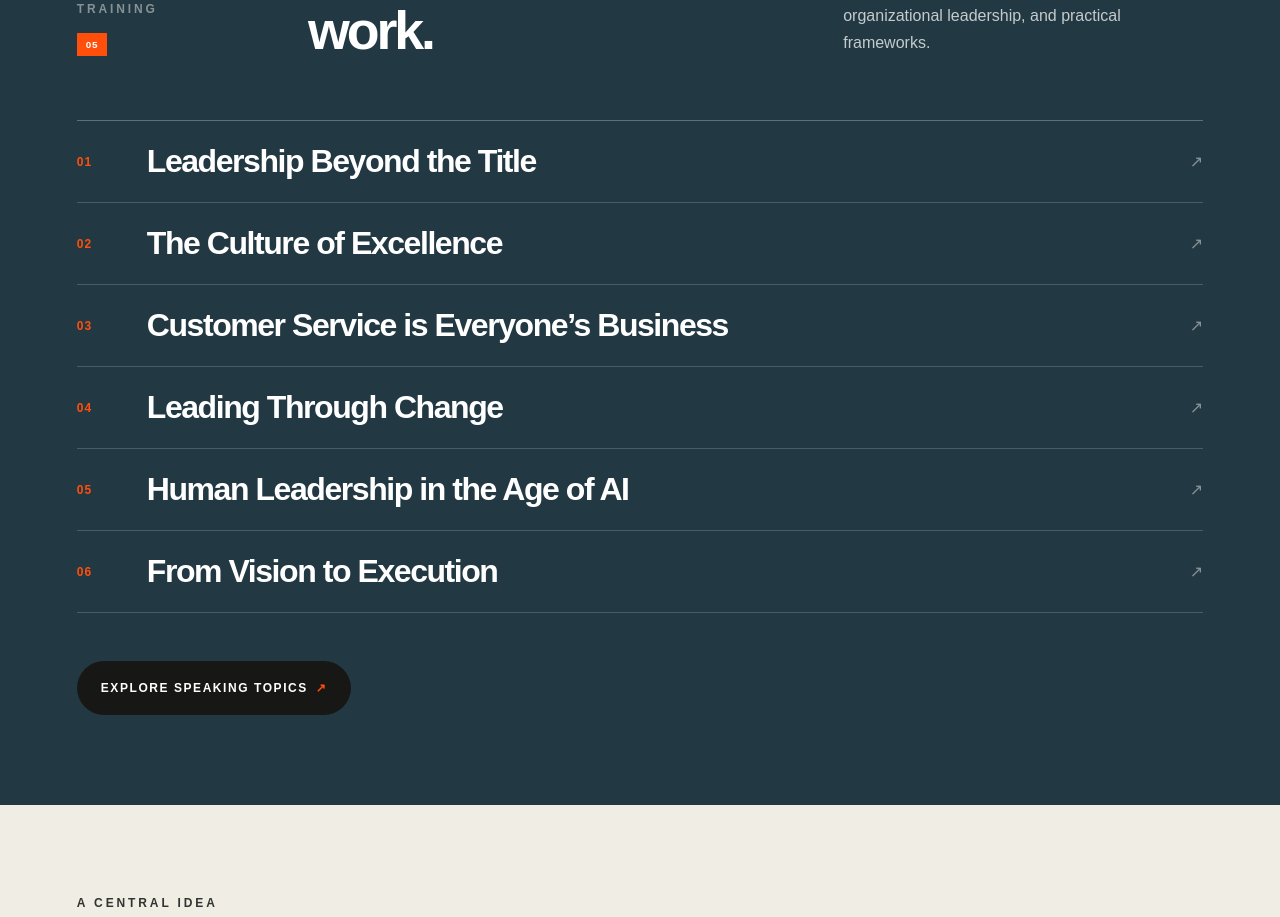
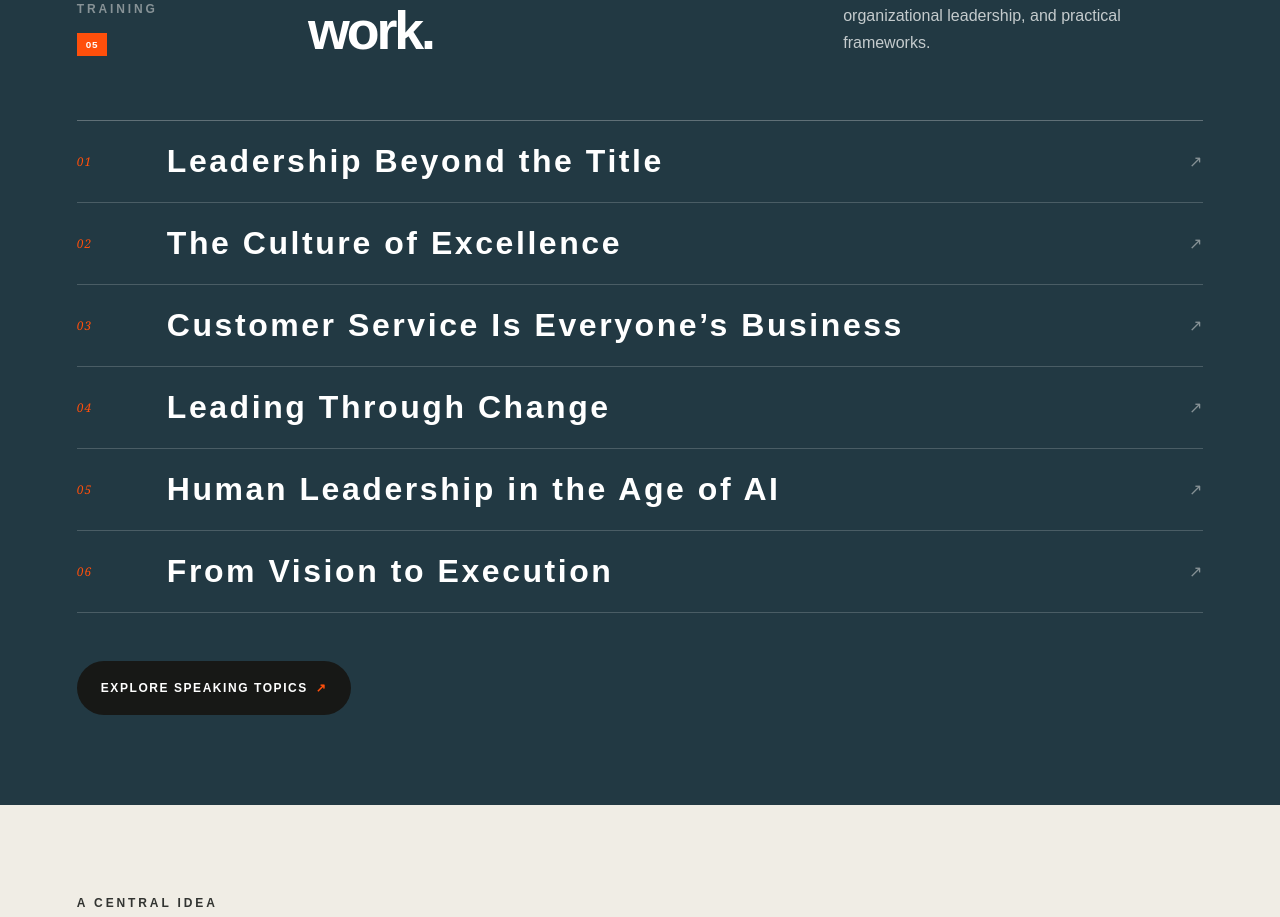
Before and after one commit to arete-leadership-consulting/arete-website, a Next.js app: page / in a window 1280 px wide. Shown: the part 4840-5757 px from the top of the page. Built offline with nearby package versions, Linux system fonts and the light colour scheme; no server answers.

Commit message:
Add speaking topic overview popups

```diff
--- a/src/app/globals.css
+++ b/src/app/globals.css
@@ -97,10 +97,43 @@ h1 em,h2 em { color:var(--orange); font-weight:400; }
 .speaking { color:white; background:var(--blue); }
 .speaking .section-heading>p { color:rgba(255,255,255,.64); }
 .talk-list { list-style:none; padding:0; margin:0 0 48px; border-top:1px solid rgba(255,255,255,.28); }
-.talk-list li { display:grid; grid-template-columns:70px 1fr auto; align-items:center; padding:22px 0; border-bottom:1px solid rgba(255,255,255,.18); }
-.talk-list span { color:var(--orange); font:italic .75rem Georgia,serif; }
-.talk-list p { font:400 clamp(1.3rem,2.5vw,2.4rem) Georgia,serif; margin:0; }
-.talk-list b { color:rgba(255,255,255,.4); font-weight:400; }
+.talk-list li { border-bottom:1px solid rgba(255,255,255,.18); }
+.talk-trigger { width:100%; display:grid; grid-template-columns:70px 1fr auto; align-items:center; gap:20px; padding:22px 0; border:0; color:inherit; background:transparent; text-align:left; cursor:pointer; }
+.talk-trigger>span:first-child { color:var(--orange); font:italic .75rem Georgia,serif; }
+.talk-title { font:400 clamp(1.3rem,2.5vw,2.4rem) Georgia,serif; }
+.talk-action { display:flex; align-items:center; gap:14px; color:rgba(255,255,255,.48); font-size:.61rem; font-weight:700; letter-spacing:.14em; text-transform:uppercase; }
+.talk-action b { color:var(--orange); font-size:1rem; font-weight:400; transition:transform .2s ease; }
+.talk-action>span { opacity:0; transform:translateX(8px); transition:opacity .2s ease,transform .2s ease; }
+.talk-trigger:hover .talk-action>span,.talk-trigger:focus-visible .talk-action>span { opacity:1; transform:none; }
+.talk-trigger:hover .talk-action b,.talk-trigger:focus-visible .talk-action b { transform:translate(3px,-3px); }
+
+.topic-modal { position:fixed; z-index:100; inset:0; display:grid; place-items:center; padding:24px; background:rgba(8,15,18,.78); backdrop-filter:blur(10px); animation:topic-fade-in .2s ease-out; }
+.topic-modal-card { position:relative; width:min(820px,100%); max-height:min(760px,calc(100vh - 48px)); overflow-y:auto; padding:clamp(28px,5vw,64px); color:var(--ink); background:var(--paper-bright); box-shadow:0 32px 100px rgba(0,0,0,.35); animation:topic-card-in .3s cubic-bezier(.2,.8,.2,1); }
+.topic-modal-accent { position:absolute; inset:0 auto 0 0; width:7px; background:var(--orange); }
+.topic-modal-topline { display:flex; align-items:center; justify-content:space-between; gap:24px; padding-bottom:24px; border-bottom:1px solid var(--line); }
+.topic-modal-topline p { margin:0; color:#6a6a65; font-size:.63rem; font-weight:750; letter-spacing:.18em; text-transform:uppercase; }
+.topic-modal-topline p span { margin-left:10px; color:var(--orange); }
+.topic-modal-close { display:flex; align-items:center; gap:10px; padding:0; border:0; color:#6a6a65; background:transparent; cursor:pointer; font-size:.63rem; font-weight:750; letter-spacing:.14em; text-transform:uppercase; }
+.topic-modal-close span { display:grid; place-items:center; width:30px; height:30px; border:1px solid var(--line); border-radius:50%; color:var(--ink); font-size:1.25rem; font-weight:400; line-height:1; }
+.topic-modal-card h3 { max-width:670px; margin:34px 0 24px; font-size:clamp(2.25rem,5.2vw,4.8rem); line-height:.96; letter-spacing:-.065em; }
+.topic-modal-overview { max-width:720px; margin:0; color:#4e514e; font-size:clamp(1.05rem,1.7vw,1.28rem); line-height:1.65; }
+.topic-modal-details { display:grid; grid-template-columns:1.25fr .75fr; gap:clamp(28px,5vw,58px); margin:42px 0; padding:30px 0; border-block:1px solid var(--line); }
+.topic-modal-details span { display:block; margin-bottom:12px; color:var(--orange); font-size:.62rem; font-weight:750; letter-spacing:.15em; text-transform:uppercase; }
+.topic-modal-details p { margin:0; color:#595b58; font-size:.83rem; line-height:1.65; }
+.topic-modal-actions { display:flex; align-items:center; flex-wrap:wrap; gap:24px; }
+.topic-modal-actions .button-primary { background:var(--orange); }
+.topic-modal-actions .button-primary span { color:white; }
+.topic-modal-more { padding-bottom:6px; border-bottom:1px solid var(--ink); font-size:.65rem; font-weight:750; letter-spacing:.1em; text-transform:uppercase; }
+@keyframes topic-fade-in { from { opacity:0; } }
+@keyframes topic-card-in { from { opacity:0; transform:translateY(18px) scale(.985); } }
+@media (prefers-reduced-motion:reduce) { .topic-modal,.topic-modal-card { animation:none; } }
+@media (max-height:800px) and (min-width:721px) {
+  .topic-modal-card { padding:30px 54px 36px; }
+  .topic-modal-topline { padding-bottom:18px; }
+  .topic-modal-card h3 { margin:24px 0 18px; font-size:clamp(2.25rem,4.3vw,3.8rem); }
+  .topic-modal-overview { font-size:1rem; line-height:1.55; }
+  .topic-modal-details { margin:26px 0; padding:22px 0; }
+}
 
 .framework { background:var(--paper); }
 .framework-words { margin:70px 0; }
@@ -304,8 +337,10 @@ h1 em,h2 em { font-family:Georgia,'Times New Roman',serif; font-weight:400; }
 .service>p { margin-bottom:auto; }
 .service ul { width:100%; }
 .founder-panel { border-radius:18px 0 0 18px; }
-.talk-list li { transition:padding .2s ease,background .2s ease; }
-.talk-list li:hover { padding-inline:18px; background:rgba(255,255,255,.05); }
+.talk-list li { transition:background .2s ease; }
+.talk-list li:hover { background:rgba(255,255,255,.05); }
+.talk-trigger { transition:padding .2s ease; }
+.talk-trigger:hover { padding-inline:18px; }
 .framework-words span { font-family:Arial,Helvetica,sans-serif; font-weight:750; letter-spacing:-.08em; }
 .framework-words span:nth-child(2) { font-family:Georgia,'Times New Roman',serif; font-weight:400; }
 .contact-form button { border-radius:999px; text-align:center; }
@@ -773,4 +808,13 @@ footer { font-size:.75rem; }
   .insight-mark { width:160px; }
   .conversation { grid-template-columns:1fr; gap:56px; }
   .legal-page { grid-template-columns:1fr; gap:34px; }
+  .talk-trigger { grid-template-columns:42px 1fr auto; gap:10px; padding:22px 0; }
+  .talk-trigger:hover { padding-inline:8px; }
+  .talk-action>span { display:none; }
+  .topic-modal { padding:12px; align-items:end; }
+  .topic-modal-card { width:100%; max-height:calc(100vh - 24px); padding:28px 24px 32px 30px; }
+  .topic-modal-card h3 { margin-top:28px; }
+  .topic-modal-details { grid-template-columns:1fr; gap:26px; margin:32px 0; }
+  .topic-modal-actions { align-items:stretch; flex-direction:column; }
+  .topic-modal-more { align-self:flex-start; }
 }
--- a/src/app/page.tsx
+++ b/src/app/page.tsx
@@ -3,6 +3,7 @@ import Link from "next/link";
 import { AreteLogo } from "@/components/arete-logo";
 import type { Metadata } from "next";
 import { ContactForm } from "@/components/contact-form";
+import { TopicOverviews } from "@/components/topic-overviews";
 
 export const metadata: Metadata = { alternates: { canonical: "/" } };
 
@@ -13,7 +14,6 @@ const services = [
 ];
 
 const statistics = [["20+", "Years of leadership experience"], ["500+", "People led"], ["60,000+", "Clients served"], ["2.4M+", "Creative assets delivered"]];
-const talks = ["Leadership Beyond the Title", "The Culture of Excellence", "Customer Service is Everyone’s Business", "Leading Through Change", "Human Leadership in the Age of AI", "From Vision to Execution"];
 const insights = [
   { category: "Leadership", title: "Why clarity is one of a leader’s most generous acts", slug: "clarity-in-leadership", image: "/brand/insights/leadership-clarity.png", alt: "Business leader reviewing a strategic plan" },
   { category: "Customer experience", title: "Service culture is built long before the customer arrives", slug: "building-service-culture", image: "/brand/insights/service-culture.png", alt: "Service team preparing together before opening" },
@@ -82,7 +82,7 @@ export default function Home() {
 
       <section className="speaking section" id="speaking">
         <div className="section-heading"><div><p className="eyebrow light">Speaking &amp; training</p><p className="section-number">05</p></div><h2>Ideas that move people.<br /><em>Tools that move work.</em></h2><p>Storytelling grounded in business experience, organizational leadership, and practical frameworks.</p></div>
-        <ol className="talk-list">{talks.map((talk, index) => <li key={talk}><span>0{index + 1}</span><p>{talk}</p><b aria-hidden="true">↗</b></li>)}</ol>
+        <TopicOverviews />
         <Link className="button button-primary" href="/speaking">Explore speaking topics <span>↗</span></Link>
       </section>
 
```
